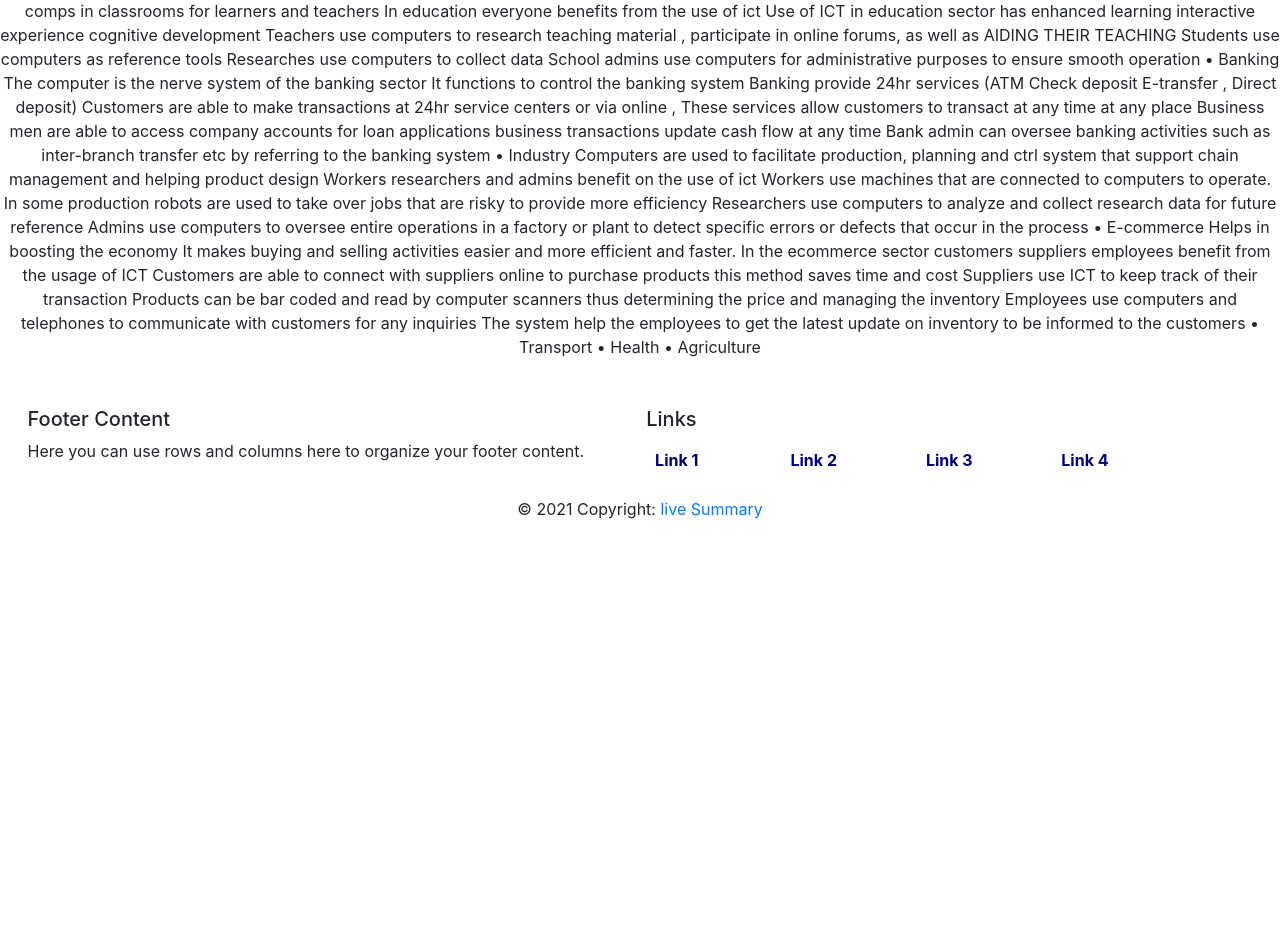
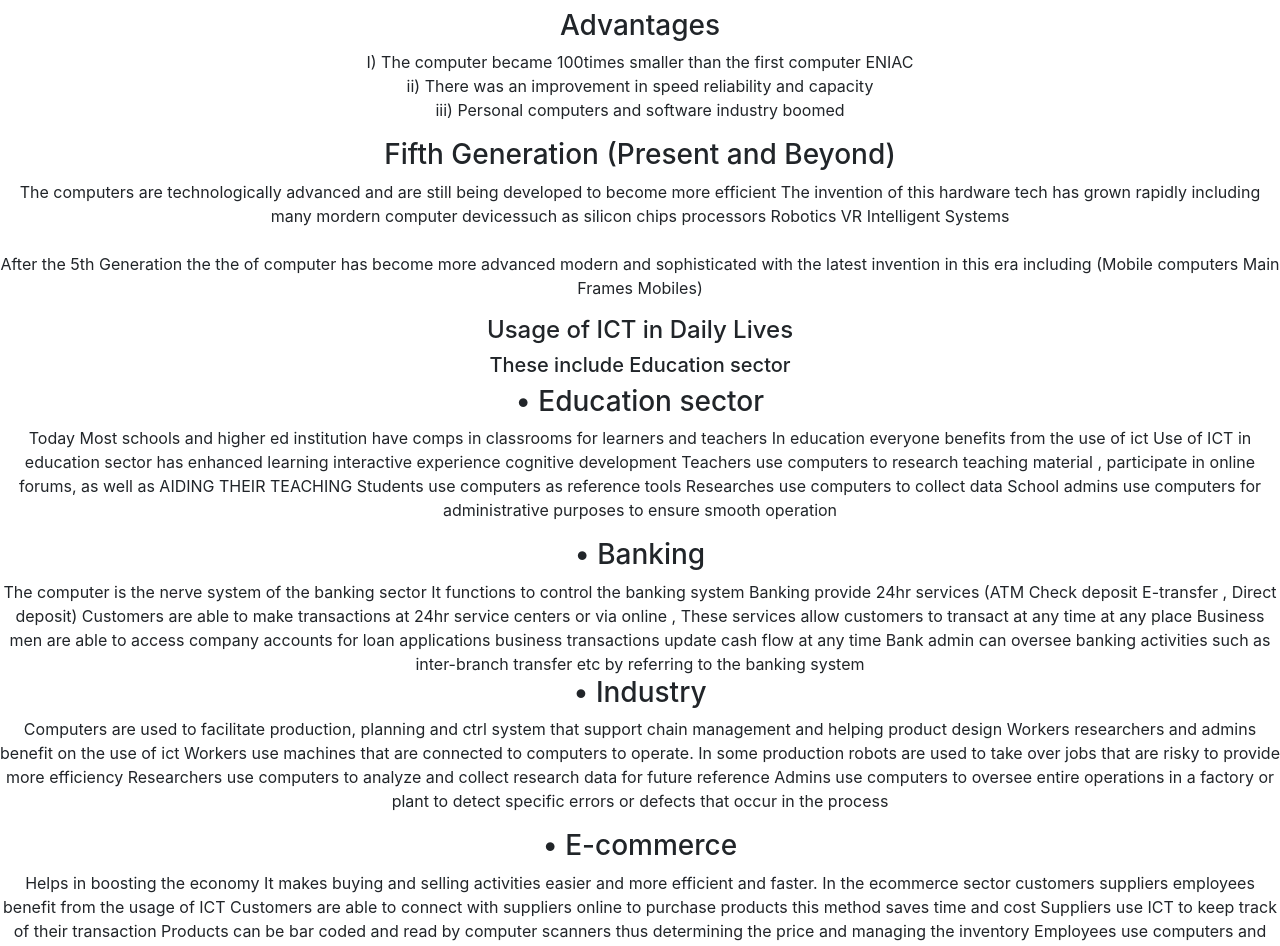
Before and after one commit to collinskoech11/Cmt4Notes, a React (Create React App) app in the folder live-summary/: page /Cmt406 in a window 1280 px wide. Shown: the part 1940-2886 px from the top of the page. Before the commit the page ends 2477 px from the top, so only its background shows below. Built offline with nearby package versions, Linux system fonts and the light colour scheme.

Commit message:
content update

```diff
--- a/live-summary/src/pages/CsUnits/Cmt406.js
+++ b/live-summary/src/pages/CsUnits/Cmt406.js
@@ -76,43 +76,43 @@ function Cmt406() {
             ii)Customer service industry flourished </p>
 
 
-            Fourth Generation 1971 to Present
+            <h3>Fourth Generation 1971 to Present </h3>
 
-            It took 55 years for the generation to evolve the growth of the computer industry developed technologies for computer inventions (hardware  && software)
-            There are many types of computer models that developed eg IBM, DELL, ACER etc
-            In 1971 Intel created the first microprocessor
-            In 1976 Steve jobs created apple computer
-            In 1981 IBM built the first personal computer
-            Hardware technologies such as silicon chips, microprocessor and storage devices were invented
+            <p>It took 55 years for the generation to evolve the growth of the computer industry developed technologies for computer inventions (hardware  && software)
+            There are many types of computer models that developed eg IBM, DELL, ACER etc <br/>
+            In 1971 Intel created the first microprocessor <br/>
+            In 1976 Steve jobs created apple computer <br/>
+            In 1981 IBM built the first personal computer <br/>
+            Hardware technologies such as silicon chips, microprocessor and storage devices were invented </p>
 
-            Advantages
-            I) The computer became 100times smaller than the first computer ENIAC
-            ii) There was an improvement in speed reliability and capacity
-            iii) Personal computers and software industry boomed
+            <h3>Advantages </h3>
+           <p> I) The computer became 100times smaller than the first computer ENIAC <br/>
+            ii) There was an improvement in speed reliability and capacity <br/>
+            iii) Personal computers and software industry boomed</p>
 
-            Fifth Generation (Present and Beyond)
+           <h3>Fifth Generation (Present and Beyond)</h3>
 
-            The computers are technologically advanced and are still being developed to become more efficient
+           <p>The computers are technologically advanced and are still being developed to become more efficient
             The invention of this hardware tech has grown rapidly including many mordern computer devicessuch as silicon chips processors  Robotics VR Intelligent Systems
-
+            <br/><br/>
             After the 5th Generation the the of computer has become more advanced  modern and sophisticated
-            with the latest invention in this era including (Mobile computers Main Frames Mobiles)
+            with the latest invention in this era including (Mobile computers Main Frames Mobiles)</p>
 
 
-            Usage of ICT in Daily Lives
-            These include Education sector
-            •	Education sector
+            <h4>Usage of ICT in Daily Lives </h4>
+            <h5>These include Education sector </h5>
+           <h3> •	Education sector</h3>
 
-            Today Most schools and higher ed institution  have comps in classrooms for learners and teachers
+           <p> Today Most schools and higher ed institution  have comps in classrooms for learners and teachers
             In education everyone benefits from the use of ict
             Use of ICT in education sector has enhanced learning interactive experience cognitive development
             Teachers use computers to research teaching material , participate in online forums, as well as AIDING THEIR TEACHING
             Students use computers as reference tools
             Researches use computers to collect data
             School admins use computers for administrative purposes to ensure smooth operation
+            </p>
 
-
-            •	Banking
+            <h3>•	Banking</h3>
 
             The computer is the nerve system of the banking sector It functions to control the banking system
             Banking provide 24hr services (ATM Check deposit E-transfer , Direct deposit)
@@ -120,27 +120,27 @@ function Cmt406() {
             Business men are able to access company accounts for loan applications business transactions update cash flow at any time
             Bank admin can oversee banking activities such as inter-branch transfer etc by referring to the banking system
 
-            •	Industry
-            Computers are used to facilitate production, planning and ctrl system that support chain management  and helping product design
+            <h3>•	Industry</h3>
+            <p>Computers are used to facilitate production, planning and ctrl system that support chain management  and helping product design
             Workers researchers and admins benefit on the use of ict
             Workers use machines that are connected to computers to operate.
             In some production robots are used to take over jobs that are risky to provide more efficiency
             Researchers use computers to analyze and collect research data for future reference
-            Admins use computers to oversee entire operations in a factory or plant to detect specific errors or defects that occur in the process
+            Admins use computers to oversee entire operations in a factory or plant to detect specific errors or defects that occur in the process</p>
 
 
-            •	E-commerce
-            Helps in boosting the economy It makes buying and selling activities easier and more efficient and faster.
+           <h3> •	E-commerce</h3>
+            <p> Helps in boosting the economy It makes buying and selling activities easier and more efficient and faster.
             In the ecommerce sector customers suppliers employees benefit from the usage of ICT
             Customers are able to connect with suppliers online to purchase products this method saves time and cost
             Suppliers use ICT to keep track of their transaction
             Products can be bar coded and read by computer scanners thus determining the price and managing the inventory
             Employees use computers and telephones to communicate with customers for any inquiries
-            The system help the employees to get the latest update on inventory to be informed to the customers
+            The system help the employees to get the latest update on inventory to be informed to the customers </p>
 
-            •	Transport
-            •	Health
-            •	Agriculture
+            <h3>•	Transport </h3>
+            <h3>•	Health</h3>
+            <h3>•	Agriculture</h3>
 
         </div>
     )
```
